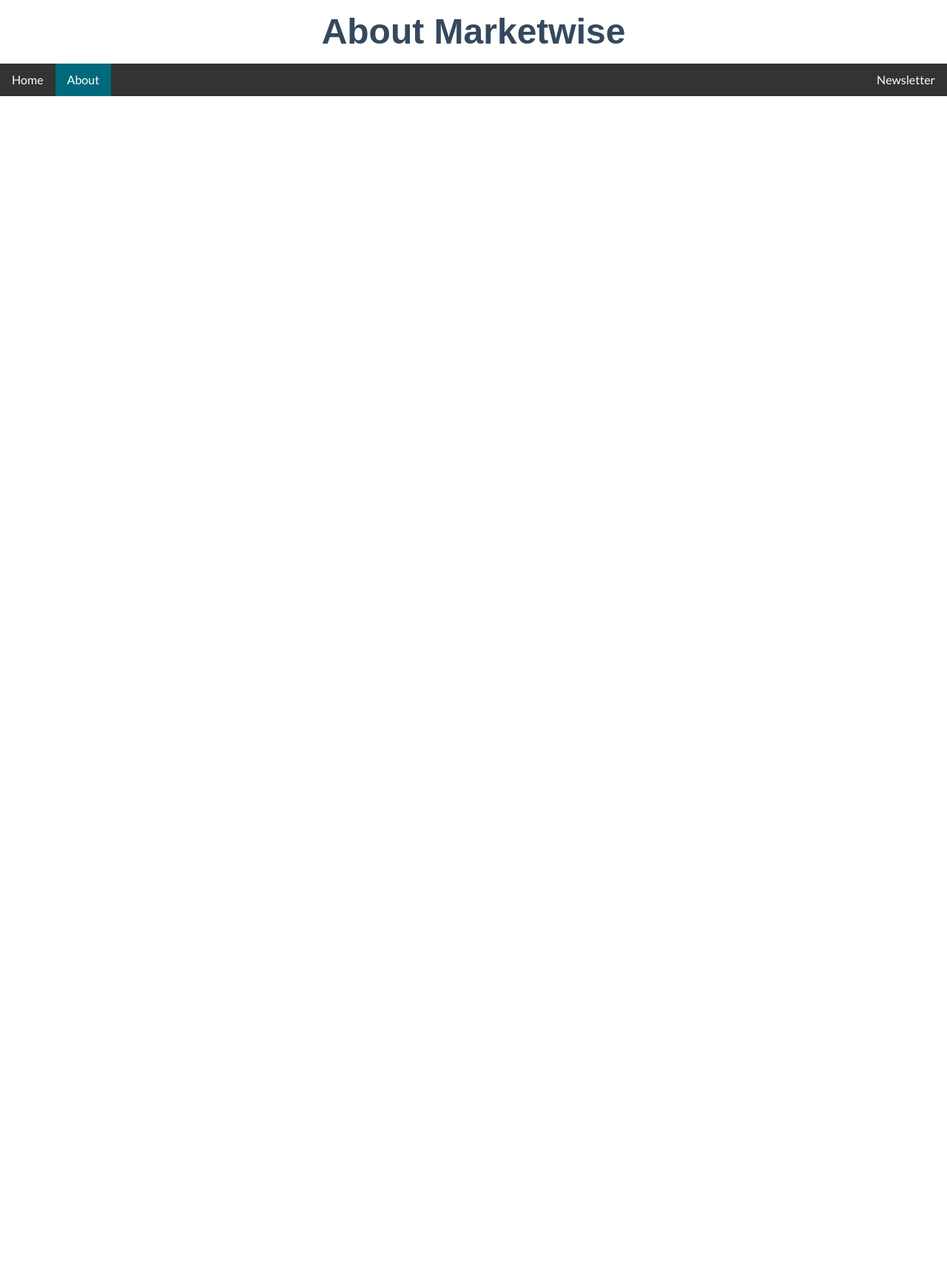
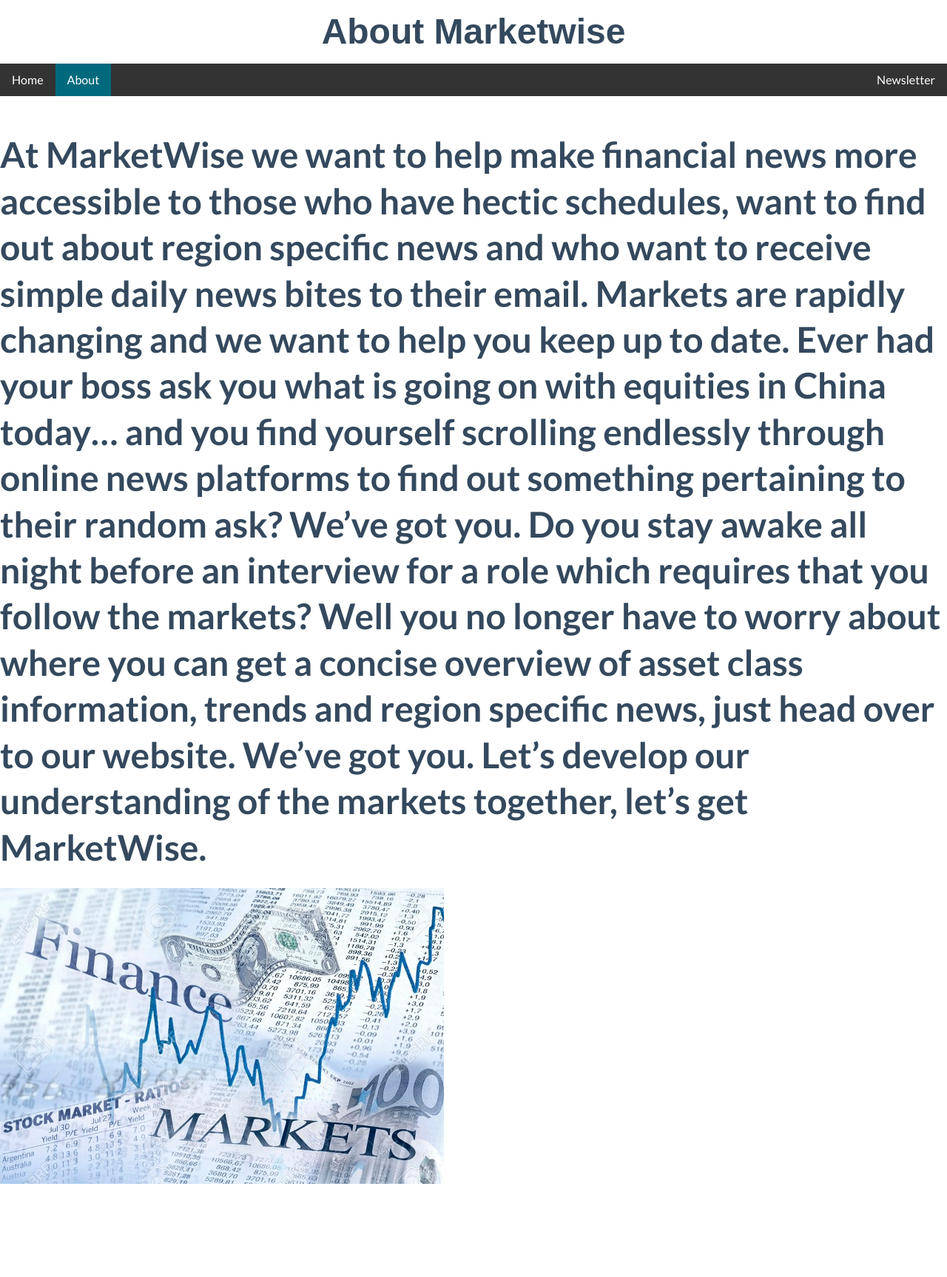
Before and after one commit to Deanna123/MarketWise, a Flask app: page /about in a window 1280 px wide. Shown: the whole page at 74% size. Before the commit the page ends 130 px from the top, so only its background shows below. Run offline with Flask 2, Linux system fonts and the light colour scheme; some libraries are stand-ins or nearby versions.

Commit message:
about us  edits
Added about us bio and image

```diff
--- a/templates/about.html
+++ b/templates/about.html
@@ -49,6 +49,7 @@
   <div class='row text-center heading'>
     <h1> About Marketwise</h1>
   </div>
+
   <ul>
   <li><a style="color:white" href="/">Home</a></li>
   <li><a class="active"style="color:white" href="about">About</a></li>
@@ -57,6 +58,21 @@
 
     <section id="section-demo">
      <hr />
+
+ <h2> At MarketWise we want to help make financial news more accessible to those who have hectic schedules, want to find out about region specific news and who want to receive simple daily news bites to their email.
+
+
+Markets are rapidly changing and we want to help you keep up to date. Ever had your boss ask you what is going on with equities in China today… and you find yourself scrolling endlessly through online news platforms to find out something pertaining to their random ask? We’ve got you. Do you stay awake all night before an interview for a role which requires that you follow the markets? Well you no longer have to worry about where you can get a concise overview of asset class information, trends and region specific news, just head over to our website. We’ve got you.
+
+
+Let’s develop our understanding of the markets together, let’s get MarketWise.</h2>
+<div class="item">
+  <img src="Financial_Market.jpg" alt="Financial_Market image" style="padding-bottom:25px;">
+  </div>
+
+
+
+
 
       <!-- MAP SETTINGS -->
 
--- a/templates/australia.html
+++ b/templates/australia.html
@@ -9,7 +9,7 @@
 </head>
 <body>
 
-<p><h1>Austalia news</h1></p>
+<p><h1>Australia news</h1></p>
 {% for entry in entries %}
 
   <h2><a href="#" onclick='window.open("{{ entry["URL"] }}");return false;'>{{ entry["Title"] }}</a></h2>
--- a/templates/style.css
+++ b/templates/style.css
@@ -3,7 +3,7 @@
 }
 
 h1 {
-	font-family: 'Lobster', cursive;
+	font-family: 'Lobster', monospace;
 	font-size: 2em;
 	text-align: center;
 	border: 7px double white;
```
Also changed, not shown: static/Financial_Market.jpg (added), templates/Financial_Market.jpg (added), 1 other file.
